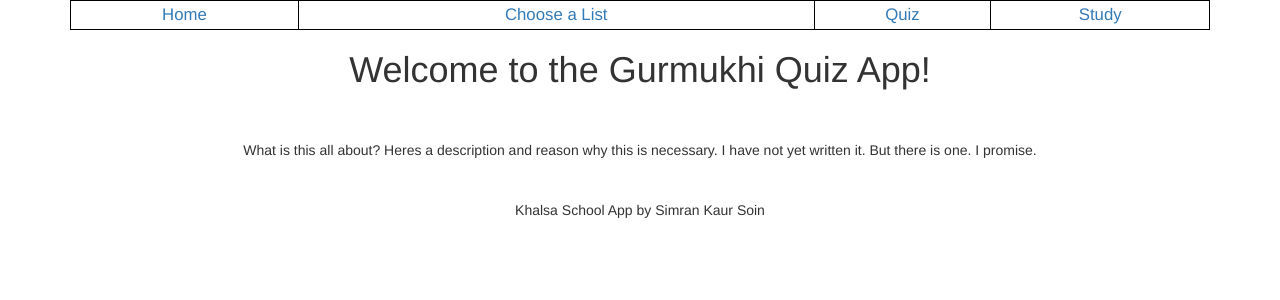
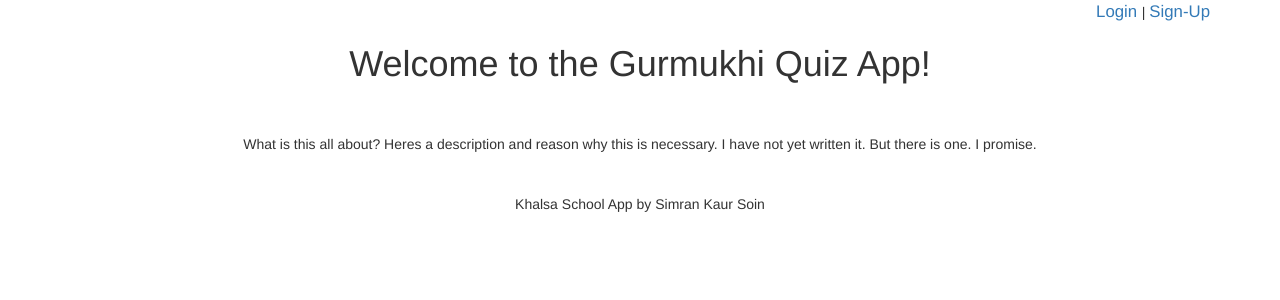
Before and after one commit to simrankaursoin/GurmukhiWordTest, a Flask app: template templates/homepage.html in a window 1280 px wide. Shown: the top 300 px of the page. Run offline with Flask 2, Linux system fonts and the light colour scheme; the template is opened without the code that fills it, so the values that code supplies are empty; some libraries are stand-ins or nearby versions.

Commit message:
Establish rudimentary login and signup functions

```diff
--- a/app.py
+++ b/app.py
@@ -21,7 +21,13 @@ app.secret_key = secure.APP_SECRET_KEY
 @app.route("/", methods=["GET"])
 def main():
     if request.method == "GET":
-        return render_template("homepage.html")
+        if session["username"] is None:
+            return render_template("homepage.html")
+        else:
+            print(session["username"])
+            username = session["username"]
+            return render_template("homepage_2.html", username=username)
+
 
 # make the list_of_words & list_of_definitions based on session["current_list"]
 
@@ -39,9 +45,10 @@ def make_lists(list_of_words, list_of_definitions):
 @app.route("/setsession", methods=["GET", "POST"])
 def set_session():
     global list_of_words, list_of_definitions
+    username=session["username"]
     if request.method == "GET":
         # directs user to a page to set the session["current_list"]
-        return render_template("set_session.html")
+        return render_template("set_session.html", username=username)
     else:
         # POST request for when user clicks "submit"
         # set_session page has a dropdown menu in which the user selects list
@@ -58,9 +65,10 @@ def set_session():
 @app.route("/study", methods=["GET", "POST"])
 def study():
     global name_of_collection
+    username=session["username"]
     all_words = []
     if len(list_of_words) < 1:
-            return render_template("error_choose_list.html")
+            return render_template("error_choose_list.html", username=username)
     # sets all_words equal to list containing each document
     for item in db[name_of_collection].find():
         all_words.append(item)
@@ -68,21 +76,17 @@ def study():
     name.split()
     name = name[-1]
     # study.html makes a table for the user to study from.
-    return render_template("study.html", name=name, all_words=all_words)
+    return render_template("study.html", name=name,
+                           username=username, all_words=all_words)
 
 
 @app.route("/list_selected", methods=["GET"])
 def list_selected():
+    username= session["username"]
     name = session["current_list"]
     name.split()
     name = name[-1]
-    return render_template("list_selected.html", name=name)
-
-
-@app.route("/choose_function", methods=["GET", "POST"])
-def choose_function():
-    if request.method == "GET":
-        return render_template("choose_function.html")
+    return render_template("list_selected.html", name=name, username=username)
 
 
 @app.route("/quiz", methods=["GET", "POST"])
@@ -90,9 +94,10 @@ def quiz():
     global correct_definition, name_of_collection, list_of_words
     global list_of_definitions, correct_word, wrong_one, wrong_two
     global wrong_three, word_index
+    username=session["username"]
     if request.method == "GET":
         if len(list_of_words) < 1:
-            return render_template("error_choose_list.html")
+            return render_template("error_choose_list.html", username=username)
         else:
             # a word_index generated to make the word choice random
             word_index = random.randint(0, (len(list_of_words)-1))
@@ -139,7 +144,8 @@ def quiz():
                                wrong_one, wrong_two, wrong_three]
             random.shuffle(list_of_options)
             return render_template("question.html", correct_word=correct_word,
-                                   list_of_options=list_of_options)
+                                   list_of_options=list_of_options,
+                                   username=username)
     else:
         if request.form.get("options") == correct_definition:
             list_of_words.pop(word_index)
@@ -164,7 +170,8 @@ def quiz():
             return render_template("incorrect.html", correct_word=correct_word,
                                    correct_definition=correct_definition,
                                    quote_ggs=quote_ggs,
-                                   correct_translit=correct_translit)
+                                   correct_translit=correct_translit,
+                                   username=username)
 
 
 '''
@@ -175,10 +182,6 @@ def progress():
     #else: provide percent accuracy for each word in the list
     #alternatively, list the 3 words theyre doing worst on
     return "Get request made"
-'''
-
-
-@app.route("/login", methods=["GET", "POST"])
 def login():
     # some_uuid = ____
     # session["uuid/username] = some_uuid
@@ -190,6 +193,89 @@ def login():
     # db.userdata.insert_one(new_doc)
     # return render_template("homepage.html")
     return "Get request"
+'''
+
+
+@app.route("/login", methods=["GET", "POST"])
+def login():
+    if request.method == "GET":
+        return render_template("login.html")
+    else:
+        doc = db.users.find_one({"username":request.form.get("user").lower().strip()})
+        username= request.form.get("user")
+        if doc is None:
+            flash("Wrong Username")
+            return render_template("login.html")
+        elif doc["password"] == request.form.get("pass"):
+            session["username"]=username
+            flash("Successful login")
+            return redirect("/setsession", 303)
+        else:
+            session["username"]=username
+            # just wrong password
+            flash("Wrong password")
+            return render_template("login.html")
+
+
+@app.route("/security", methods=["GET", "POST"])
+def security():
+    if request.method == "GET":
+        return render_template("wrong_password.html")
+    else:
+        session["username"] = request.form.get("user")
+        security_word = request.form.get("security_word")
+        doc = db.users.find_one({"username":session["username"]})
+        if doc is None:
+            flash("Wrong Username")
+            return render_template("wrong_password.html")
+        elif doc["security_word"].lower() == security_word.lower():
+            return redirect("/", 303)
+        else:
+            flash("Incorrect. Try again")
+            return render_template("wrong_password.html")
+
+
+@app.route("/signup", methods=["GET", "POST"])
+def signup():
+    if request.method == "GET":
+        return render_template("sign_up.html")
+    else:
+        if request.form.get("user") != request.form.get("c_user"):
+            flash("Re-Type Username or Username Confirmation")
+            return render_template("sign_up.html")
+        if db.users.find_one({"username":request.form.get("user")}) != None:
+            flash("Username already taken")
+            return render_template("sign_up.html")
+        if request.form.get("pass") != request.form.get("c_pass"):
+            flash("Re-Type Password or Password Confirmation")
+            return render_template("sign_up.html")
+        if len(request.form.get("pass")) < 8:
+            flash("Password length less than 8 characters")
+            return render_template("sign_up.html")
+        db.users.insert_one({"username":request.form.get("user"),
+        "password":request.form.get("pass"), "security_word":request.form.get("security_word"),
+        "email":request.form.get("email")})
+        session["username"] = request.form.get("user")
+        session["email"] = request.form.get("email")
+        flash("Profile created")
+        return render_template("homepage.html")
+
+
+@app.route("/logged_out", methods=["GET"])
+def logged_out():
+    session["username"] = None
+    session["email"] = None
+    return render_template("logged_out.html")
+
+@app.route("/profile", methods=["GET"])
+def profile():
+    username = session["username"]
+    if session["email"] is None:
+        session["email"] = db.users.find_one({"username":username})["email"]
+        email= session["email"]
+    else:
+        email = session["email"]
+    return render_template("profile.html", email=email, username=username)
 
 
 if __name__ == "__main__":
--- a/templates/error_choose_list.html
+++ b/templates/error_choose_list.html
@@ -3,8 +3,12 @@
 
 {% block content %}
 <body>
+<div align="right">
+<img src="file:///C:/Users/simransoin/src/Gurmukhi_wordtest/profile.jpg"><a href="/profile">{{username}} </a>
+</div>
 <style>
 table {font-size:120%; height:30px; border: 1px solid black; text-align:center;width:100%; }
+a {font-size:120%;}
 </style>
 <table border="1" style="cellpadding:100">
   <tr>
--- a/templates/homepage.html
+++ b/templates/homepage.html
@@ -5,15 +5,12 @@
 <body>
 <style>
 table {font-size:120%; height:30px; border: 1px solid black; text-align:center;width:100%; }
+a {font-size:120%;}
 </style>
-<table border="1" style="cellpadding:100">
-  <tr>
-    <td><a href="/"> Home </a></td>
-    <td><a href="/setsession"> Choose a List </a></td>
-    <td><a href="/quiz"> Quiz </a></td>
-    <td><a href="/study"> Study </a></td>
-  </tr>
-</table>
+<div align="right">
+<a href="/login"> Login </a> |
+<a href="/signup"> Sign-Up </a>
+</div>
 <center><h1> Welcome to the Gurmukhi Quiz App! </h1> </center>
 <br> </br>
 <center>What is this all about? Heres a description and reason why this is necessary. I have not yet written it. But there is one. I promise. </center>
--- a/templates/list_selected.html
+++ b/templates/list_selected.html
@@ -3,8 +3,12 @@
 
 {% block content %}
 <body>
+<div align="right">
+<img src="file:///C:/Users/simransoin/src/Gurmukhi_wordtest/profile.jpg"><a href="/profile">{{username}} </a>
+</div>
 <style>
 table {font-size:120%; height:30px; border: 1px solid black; text-align:center;width:100%; }
+a {font-size:120%;}
 </style>
 <table border="1" style="cellpadding:100">
   <tr>
@@ -15,7 +19,7 @@ table {font-size:120%; height:30px; border: 1px solid black; text-align:center;w
   </tr>
 </table>
 <h2 style="color:teal;"> You Selected List {{name}}! </h2>
-<h4> Now that you've selected a list, you can go get quizzed or choose to study some more </h4>
+<h4> Now that you've selected a list, you can go get quizzed or choose to study </h4>
 
 </body>
 {% endblock %}
--- a/templates/question.html
+++ b/templates/question.html
@@ -3,6 +3,10 @@
 
 {% block content %}
 <body>
+<div align="right">
+<img src="file:///C:/Users/simransoin/src/Gurmukhi_wordtest/profile.jpg"><a href="/profile">{{username}} </a>
+a {font-size:120%;}
+</div>
 <style>
 table {font-size:120%; height:30px; border: 1px solid black; text-align:center;width:100%; }
 </style>
--- a/templates/set_session.html
+++ b/templates/set_session.html
@@ -3,8 +3,12 @@
 
 {% block content %}
 <body>
+<div align="right">
+<img src="file:///C:/Users/simransoin/src/Gurmukhi_wordtest/profile.jpg"><a href="/profile">{{username}} </a>
+</div>
 <style>
 table {font-size:120%; height:30px; border: 1px solid black; text-align:center;width:100%; }
+a {font-size:120%;}
 </style>
 <table border="1" style="cellpadding:100">
   <tr>
--- a/templates/study.html
+++ b/templates/study.html
@@ -3,8 +3,12 @@
 
 {% block content %}
 <body>
+<div align="right">
+<img src="file:///C:/Users/simransoin/src/Gurmukhi_wordtest/profile.jpg"><a href="/profile">{{username}} </a>
+</div>
 <style>
 table {font-size:120%; height:30px; border: 1px solid black; text-align:center;width:100%; }
+a {font-size:120%;}
 </style>
 <table border="1" style="cellpadding:100">
   <tr>
```
Also changed, not shown: templates/choose_function.html (deleted, +0 -26 lines).
